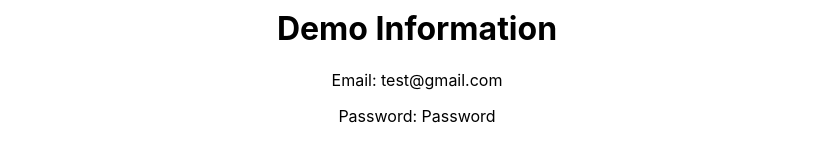
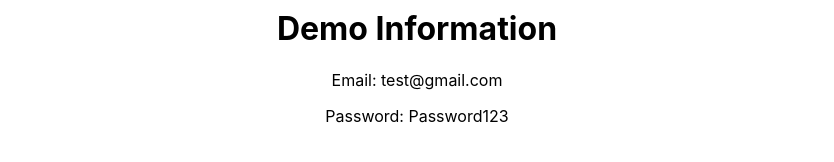
Before and after one commit to snazzyj/OmZone, a React (Create React App) app: page / in a window 1280 px wide. Shown: the part 240-402 px from the top of the page, without its empty margins (223-1057 px from the left). Built offline with nearby package versions, Linux system fonts and the light colour scheme; what uifx would draw is missing.

Commit message:
seperated demo info and removed console logs

```diff
--- a/src/demo/demo.js
+++ b/src/demo/demo.js
@@ -1,13 +1,18 @@
 import React, {Component} from 'react';
+import MeditationContext from '../meditationcontext';
+import DemoLogin from './demoLogin';
+import DemoInfo from './demoInfo';
 
 class Demo extends Component {
 
+    static contextType = MeditationContext;
+
     render() {
+        const {isLoggedIn} = this.context.user
         return (
             <div>
                 <h1>Demo Information</h1>
-                <p>Email: test@gmail.com</p>
-                <p>Password: Password</p>
+                {isLoggedIn ? <DemoInfo /> : <DemoLogin />}
             </div>
         )
     }
--- /dev/null
+++ b/src/demo/demoInfo.js
@@ -0,0 +1,16 @@
+import React, { Component } from 'react';
+
+class DemoInfo extends Component {
+    render() {
+        return (
+            <div>
+                <p>Input the time you want to meditate for in minutes</p>
+                <p>Select a sound cue for when the timer starts and stops</p>
+                <p>By selecting a background, a song will be played</p>
+                <p>If you dont want a song to be played, you can mute it to have a silent meditation</p>
+            </div>
+        )
+    }
+}
+
+export default DemoInfo;
--- /dev/null
+++ b/src/demo/demoLogin.js
@@ -0,0 +1,16 @@
+import React, { Component } from 'react';
+
+class DemoLogin extends Component {
+
+    render() {
+        return (
+            <div>
+                <p>Email: test@gmail.com</p>
+                <p>Password: Password123</p>
+            </div>
+        )
+    }
+
+}
+
+export default DemoLogin
--- a/src/navbar/navbar.js
+++ b/src/navbar/navbar.js
@@ -5,7 +5,6 @@
 class NavBar extends Component {
     static contextType = MeditationContext;
     render() {
-        console.log(this.context.user)
         const {isLoggedIn, id} = this.context.user;
         return(
             <div>
--- a/src/timer/timer.js
+++ b/src/timer/timer.js
@@ -155,7 +155,8 @@
       soundCue.play();
       clearInterval(this.timer)
       this.setState({
-        isCompleted: true
+        isCompleted: true,
+        isStarted: false
       })
     }
   }
```
